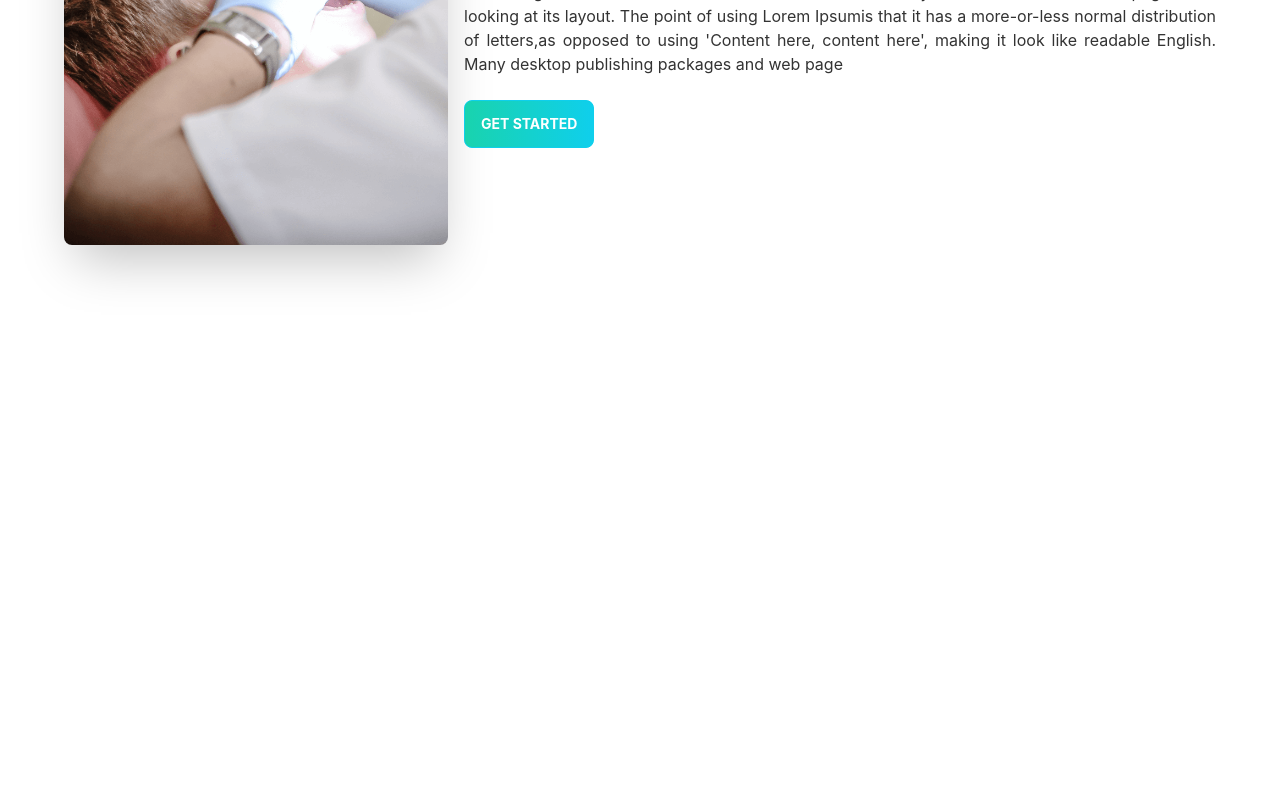
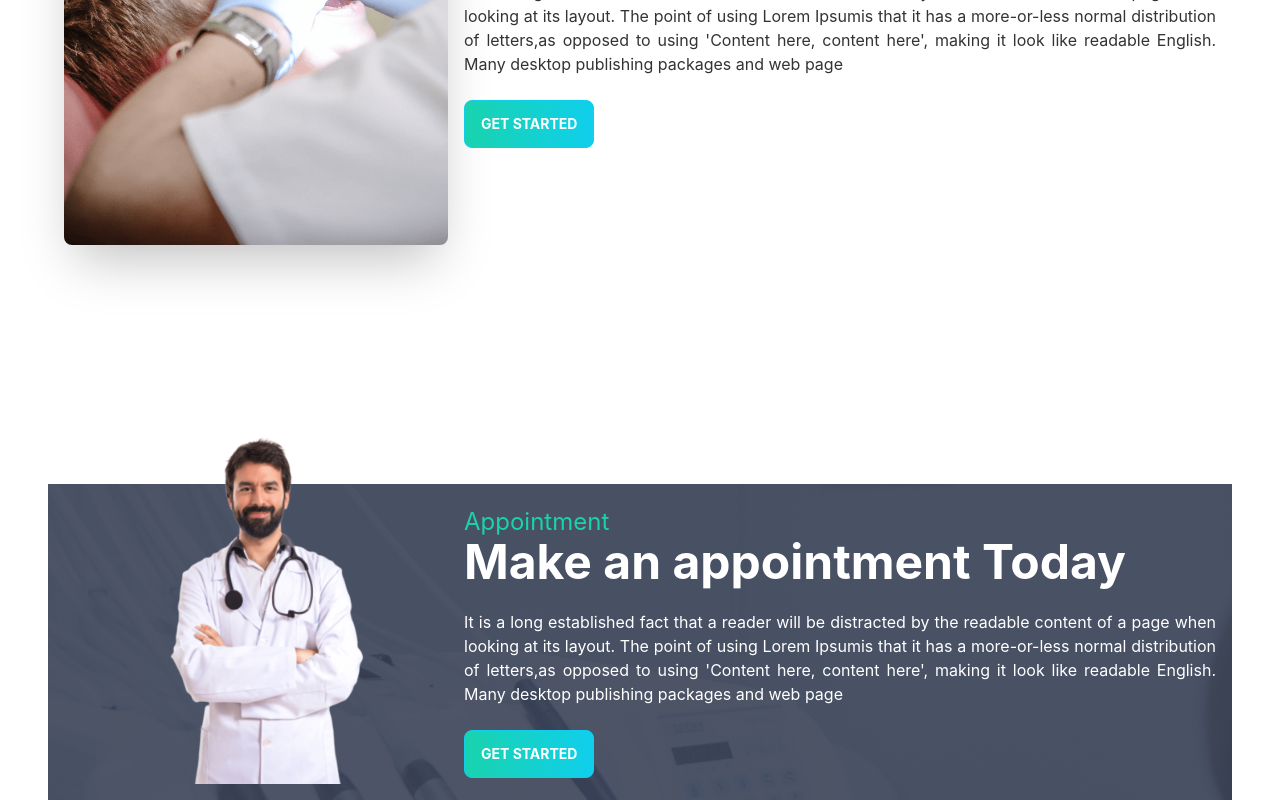
Before and after one commit to trshawonbd/doctors-portal-client, a React (Create React App) app: page / in a window 1280 px wide. Shown: the part 1967-2767 px from the top of the page. Before the commit the page ends 2371 px from the top, so only its background shows below. Built offline with nearby package versions, Linux system fonts and the light colour scheme.

Commit message:
appointment home part  committed

```diff
--- /dev/null
+++ b/src/Pages/Home/Appointment/Appointment.js
@@ -0,0 +1,25 @@
+import React from 'react';
+import doctor from '../../../assets/images/doctor.png';
+import appointment from '../../../assets/images/appointment.png';
+const Appointment = () => {
+    return (
+        <div
+        style={{
+            background: `url(${appointment})`
+        }}
+        class="hero mt-20">
+            <div class="hero-content flex-col-reverse lg:flex-row ">
+                <img src={doctor} class="max-w-sm rounded-lg mt-[-100px]"
+                />
+                <div>
+                    <h4 className='text-secondary text-2xl'>Appointment</h4>
+                    <h1 class="text-5xl font-bold text-white">Make an appointment Today</h1>
+                    <p class="py-6 text-white text-justify">It is a long established fact that a reader will be distracted by the readable content of a page when looking at its layout. The point of using Lorem Ipsumis that it has a more-or-less normal distribution of letters,as opposed to using 'Content here, content here', making it look like readable English. Many desktop publishing packages and web page</p>
+                    <button class="btn btn-primary bg-gradient-to-r from-secondary to-primary text-white font-bold">Get Started</button>
+                </div>
+            </div>
+        </div>
+    );
+};
+
+export default Appointment;
--- a/src/Pages/Home/Home/Home.js
+++ b/src/Pages/Home/Home/Home.js
@@ -1,4 +1,5 @@
 import React from 'react';
+import Appointment from '../Appointment/Appointment';
 import Banner from '../Banner/Banner';
 import Info from '../Info/Info';
 import DentalCare from '../Services/DentalCare';
@@ -6,11 +7,12 @@
 
 const Home = () => {
     return (
-        <div className='px-12'>
+        <div className='mx-12'>
             <Banner></Banner>
             <Info></Info>
             <Services></Services>
             <DentalCare></DentalCare>
+            <Appointment></Appointment>
         </div>
     );
 };
--- a/src/Pages/Home/Services/DentalCare.js
+++ b/src/Pages/Home/Services/DentalCare.js
@@ -4,7 +4,7 @@
 const DentalCare = () => {
     return (
 <div className="hero min-h-screen">
-  <div className="hero-content flex-col lg:flex-row">
+  <div className="hero-content flex-col-reverse lg:flex-row">
     <img src={treatment} className="max-w-sm rounded-lg shadow-2xl" />
     <div>
       <h1 className="text-5xl font-bold">Exceptional Dental Care, on Your Terms</h1>
--- a/src/Pages/Home/Services/Services.js
+++ b/src/Pages/Home/Services/Services.js
@@ -9,7 +9,7 @@
         <div className='mt-16'>
             <h4 className='text-center text-secondary mb-6 text-2xl font-bold'>Our Services</h4>
             <h2 className='text-center text-6xl'>Services We Provide</h2>
-            <div className=' grid grid-cols-1 lg:grid-cols-3 gap-5'>
+            <div className=' grid grid-cols-1 justify-items-center lg:grid-cols-3 gap-5'>
                 <Service cardTitle = "Fluoride Treatment" cardDes = "Dentistry in the narrower sense means the correction of dental defects with various filling materials" img={fluoride}></Service>
                 <Service cardTitle = "Cavity Filling" cardDes = "Composite materials are well suited for repairing minor tooth defects. Modern materials are tissue-friendly and allow to restore aesthetics" img={cavity}></Service>
                 <Service cardTitle = "Teeth Whitening" cardDes = "Glass ionomeric materials are used because of their ability to strengthen dental tissues as long-term temporary fillings and also in the treatment of deciduous teeth." img={teeth}></Service>
```
